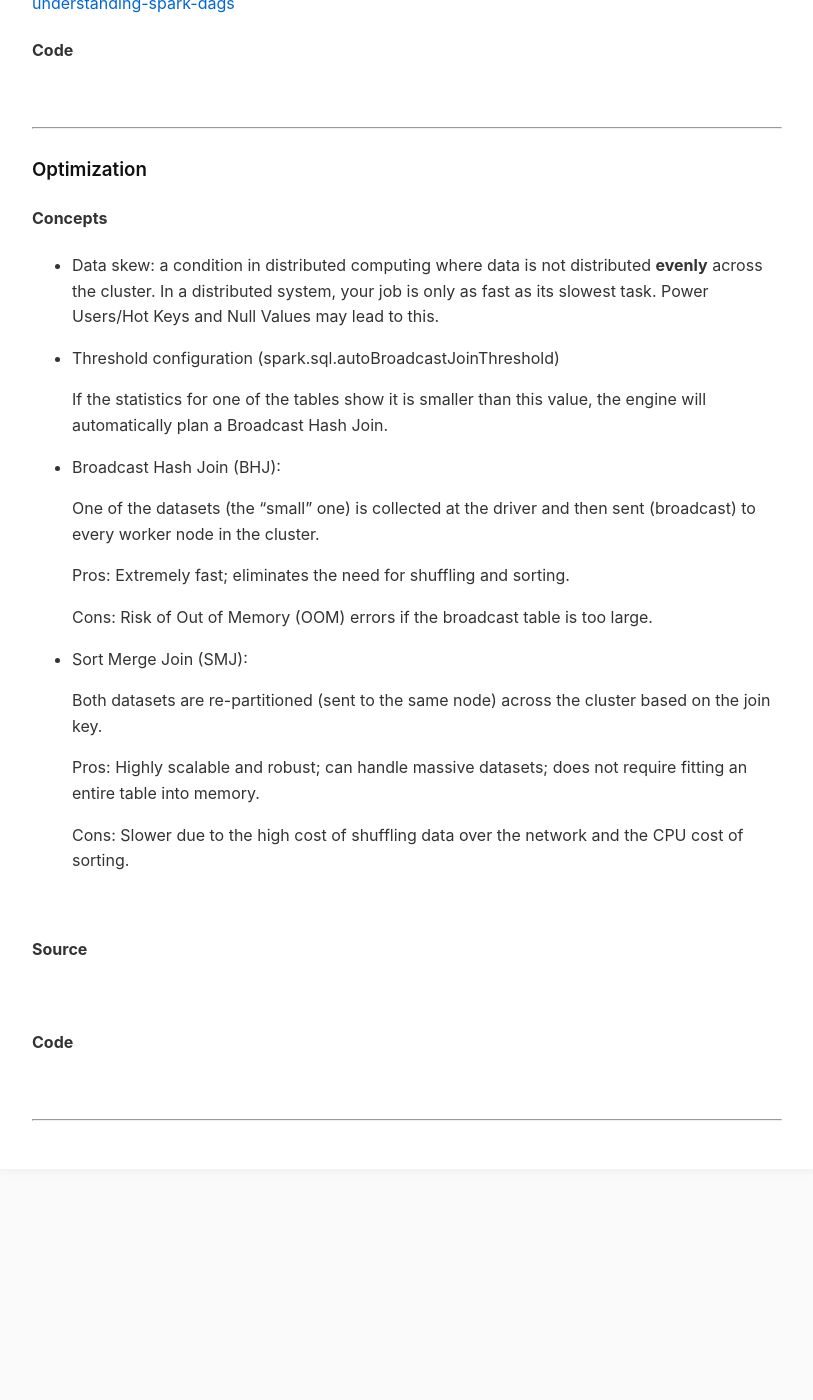
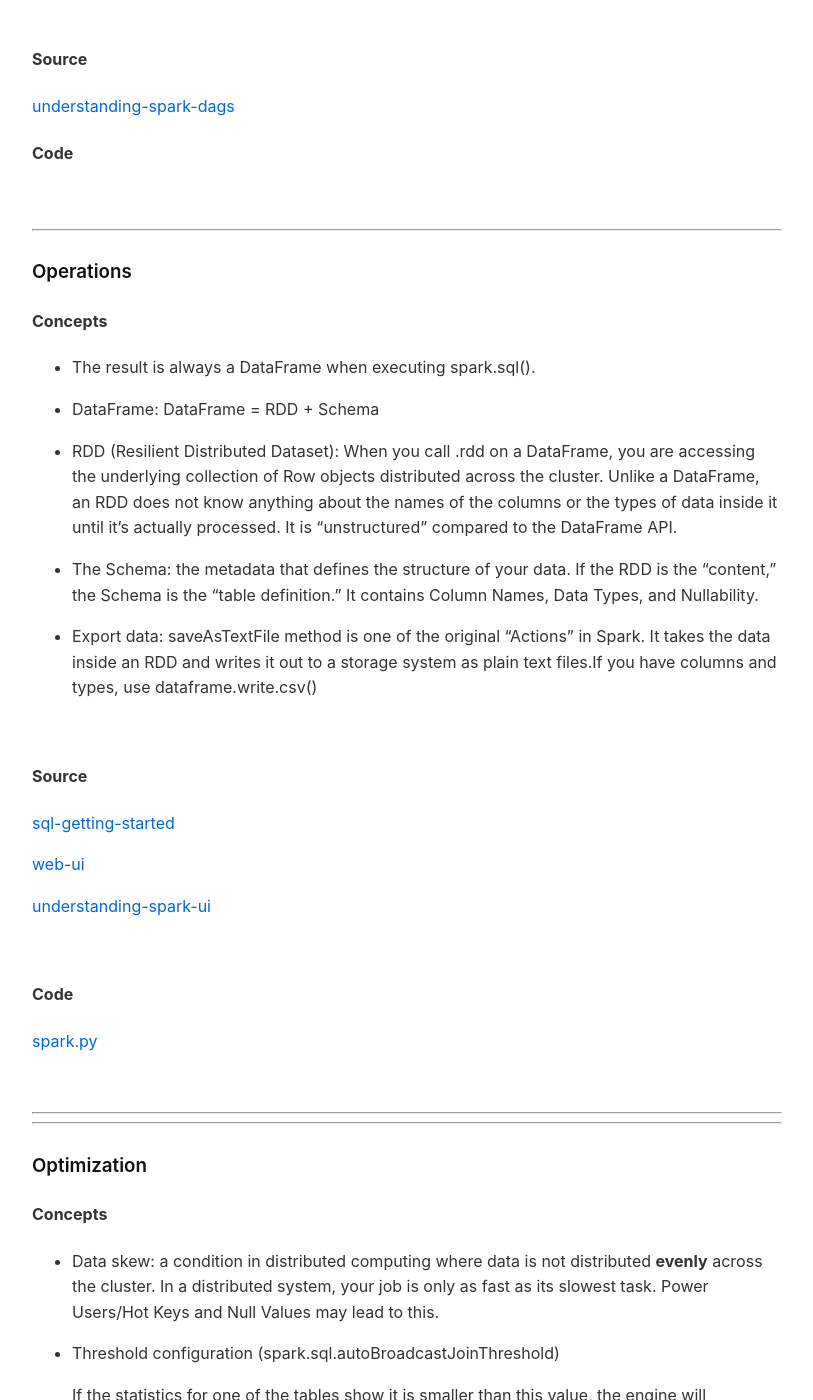
Before and after one commit to zixs0423/tech_note, a Jekyll site: the page built from docs/notes/database.md, in a window 1280 px wide and 1400 px high, scrolled down 3548 px. Shown: the whole window, without its empty margins (233-1046 px from the left). Built offline with Jekyll 4.4.1, drawn with Linux system fonts in a browser that asks for light colours; before the commit the page ends 4757 px from its top, so only the background shows below that; some of the changed text lies outside the part shown.

Commit message:
Add spark operations

```diff
--- a/docs/notes/database.md
+++ b/docs/notes/database.md
@@ -17,14 +17,18 @@ layout: default
       - [Source](#source-2)
       - [Code](#code-2)
   - [Spark](#spark)
-    - [MapReduce](#mapreduce)
+    - [Basic](#basic)
       - [Concepts](#concepts-3)
       - [Source](#source-3)
       - [Code](#code-3)
-    - [Optimization](#optimization)
+    - [Operations](#operations)
       - [Concepts](#concepts-4)
       - [Source](#source-4)
       - [Code](#code-4)
+    - [Optimization](#optimization)
+      - [Concepts](#concepts-5)
+      - [Source](#source-5)
+      - [Code](#code-5)
 
 
 # Database
@@ -146,6 +150,44 @@ layout: default
 
 ---
 
+### Operations
+
+#### Concepts
+
+* The result is always a DataFrame when executing spark.sql().
+
+* DataFrame: DataFrame = RDD + Schema
+
+* RDD (Resilient Distributed Dataset):
+  When you call .rdd on a DataFrame, you are accessing the underlying collection of Row objects distributed across the cluster.
+  Unlike a DataFrame, an RDD does not know anything about the names of the columns or the types of data inside it until it’s actually processed. It is "unstructured" compared to the DataFrame API.
+
+* The Schema: the metadata that defines the structure of your data. If the RDD is the "content," the Schema is the "table definition." It contains Column Names, Data Types, and Nullability.
+
+* Export data: saveAsTextFile method is one of the original "Actions" in Spark. It takes the data inside an RDD and writes it out to a storage system as plain text files.If you have columns and types, use dataframe.write.csv()
+
+<br>
+
+#### Source
+
+[sql-getting-started](https://spark.apache.org/docs/latest/sql-getting-started.html)
+
+[web-ui](https://spark.apache.org/docs/latest/web-ui.html)
+
+[understanding-spark-ui](https://medium.com/@himanshukotkar007/understanding-spark-ui-b6250d3bdc47)
+
+<br>
+
+#### Code
+
+[spark.py](../code/spark.py)
+
+<br>
+
+---
+
+---
+
 ### Optimization
 
 #### Concepts
```
Also changed, not shown: other parts of docs/notes/database.md (+1 -1 lines), docs/notes/deployment.md (+2 -0 lines), 1 other file.
